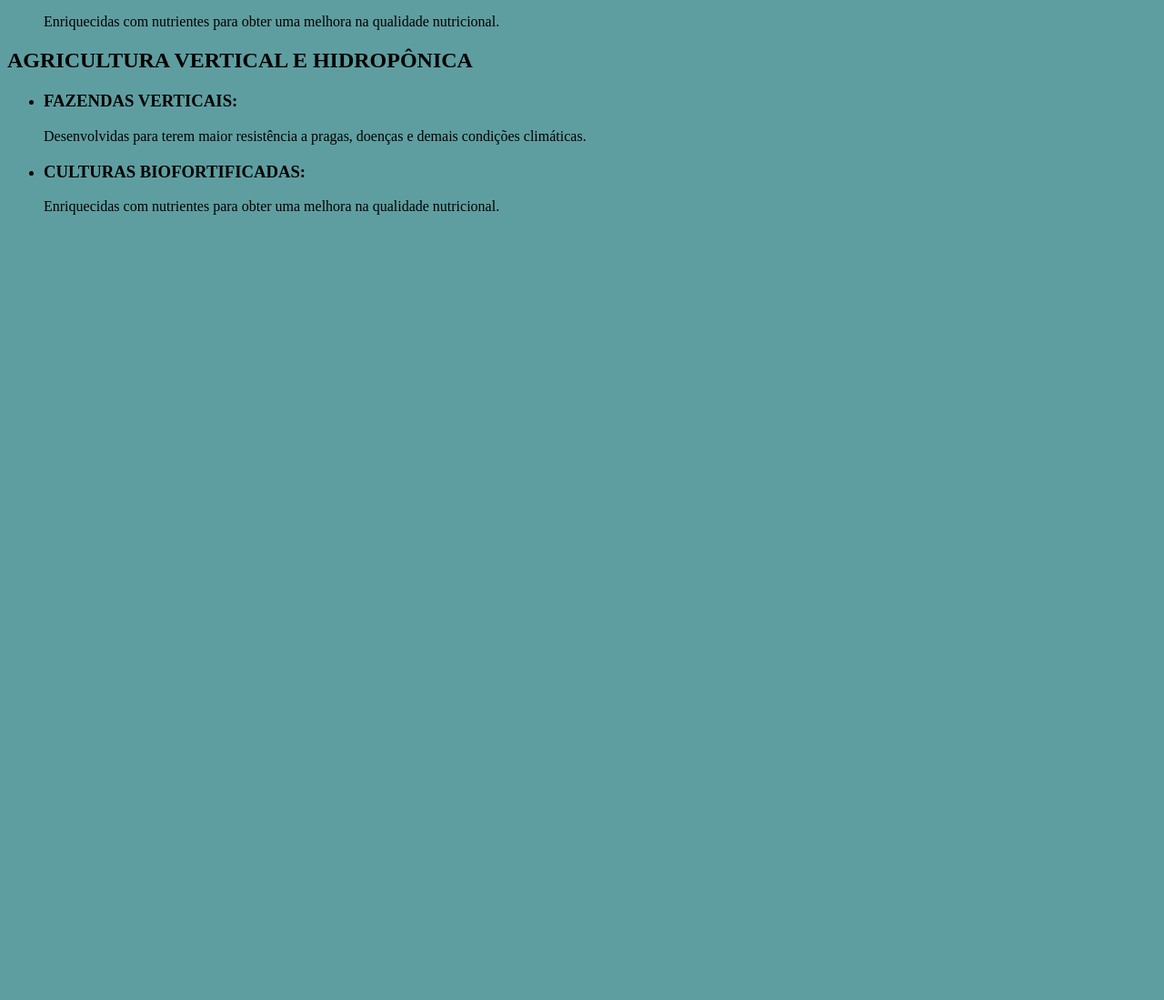
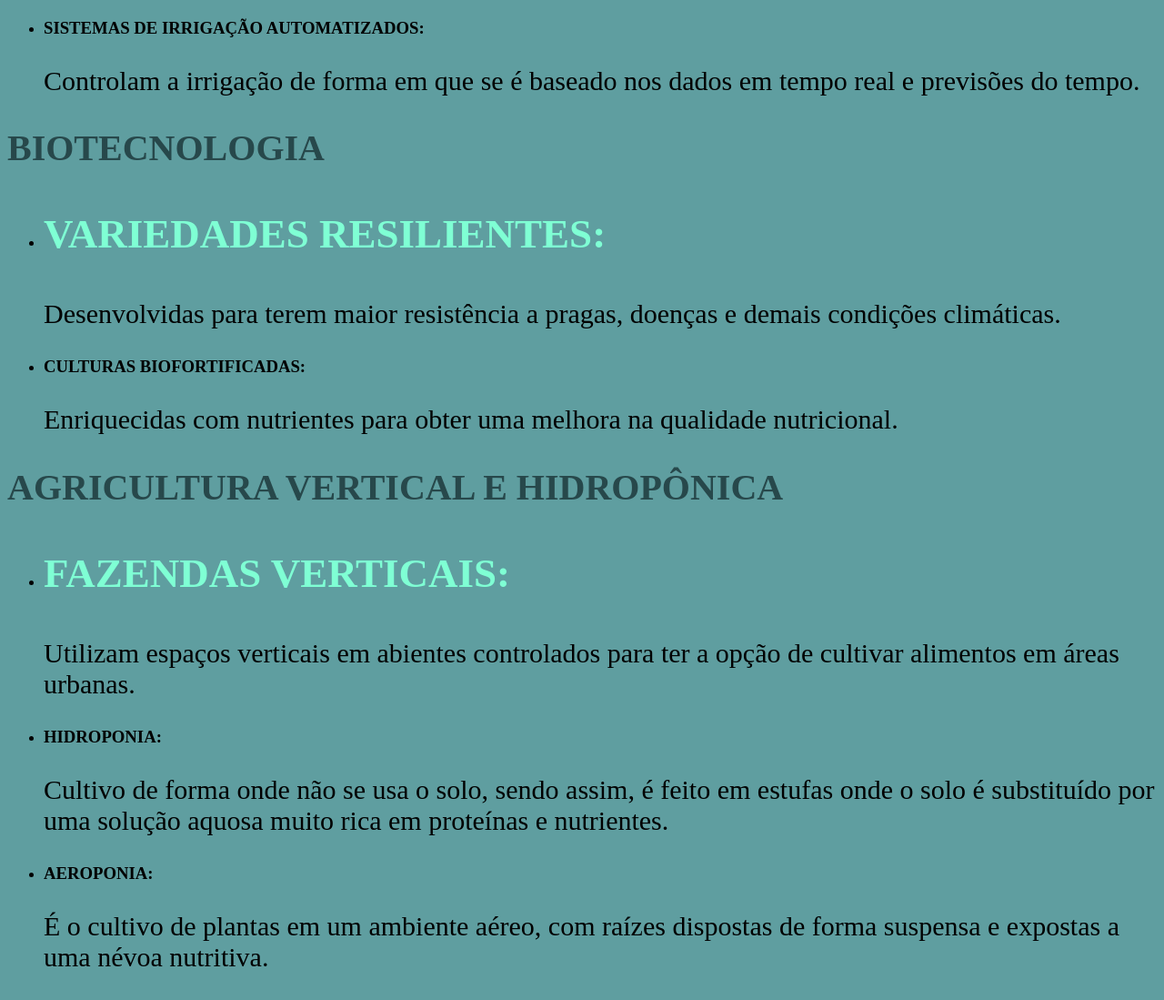
Before and after one commit to yasmin07lynx/agricultura-sustentavel, a plain HTML site: page tecnologia.html in a window 1280 px wide. Shown: the part 815-1914 px from the top of the page at 91% size. Before the commit the page ends 1067 px from the top, so only its background shows below. Drawn offline with Linux system fonts and the light colour scheme.

Commit message:
gfdewqwsdf

```diff
--- a/tecnologia.css
+++ b/tecnologia.css
@@ -16,6 +16,20 @@
     font-size: 32px;
 }
 
+.titulo2{
+    color: rgb(39, 72, 75);
+    font-size: 40px;
+}
+
+.titulo3{
+    color: aquamarine;
+    font-size: 45px;
+}
+.paragrafos{
+    color: black;
+    font-size: 30px;
+
+}
 
 
 
--- a/tecnologia.html
+++ b/tecnologia.html
@@ -55,11 +55,15 @@
     <h2 class="titulo2">AGRICULTURA VERTICAL E HIDROPÔNICA</h2>
     <ul>
     <li><h3 class="titulo3">FAZENDAS VERTICAIS:</h3>
-    <p class="paragrafos">Desenvolvidas para terem maior resistência a pragas, doenças e demais condições climáticas. </p></li>
+    <p class="paragrafos">Utilizam espaços verticais em abientes controlados para ter a opção de cultivar alimentos em áreas urbanas.</p></li>
 
-    <li> <h3>CULTURAS BIOFORTIFICADAS:</h3>
-    <p class="paragrafos">Enriquecidas com nutrientes para obter uma melhora na qualidade nutricional.</p></li>
-    </ul>
+    <li> <h3>HIDROPONIA:</h3>
+    <p class="paragrafos"> Cultivo de forma onde não se usa o solo, sendo assim, é feito em estufas onde o solo é substituído por uma solução aquosa muito rica em proteínas e nutrientes.</p></li>
+
+    <li> <h3>AEROPONIA:</h3>
+        <p class="paragrafos">É o cultivo de plantas em um ambiente aéreo, com raízes dispostas de forma suspensa e expostas a uma névoa nutritiva.</p></li>
+
+        </ul>
 
 
 
```
